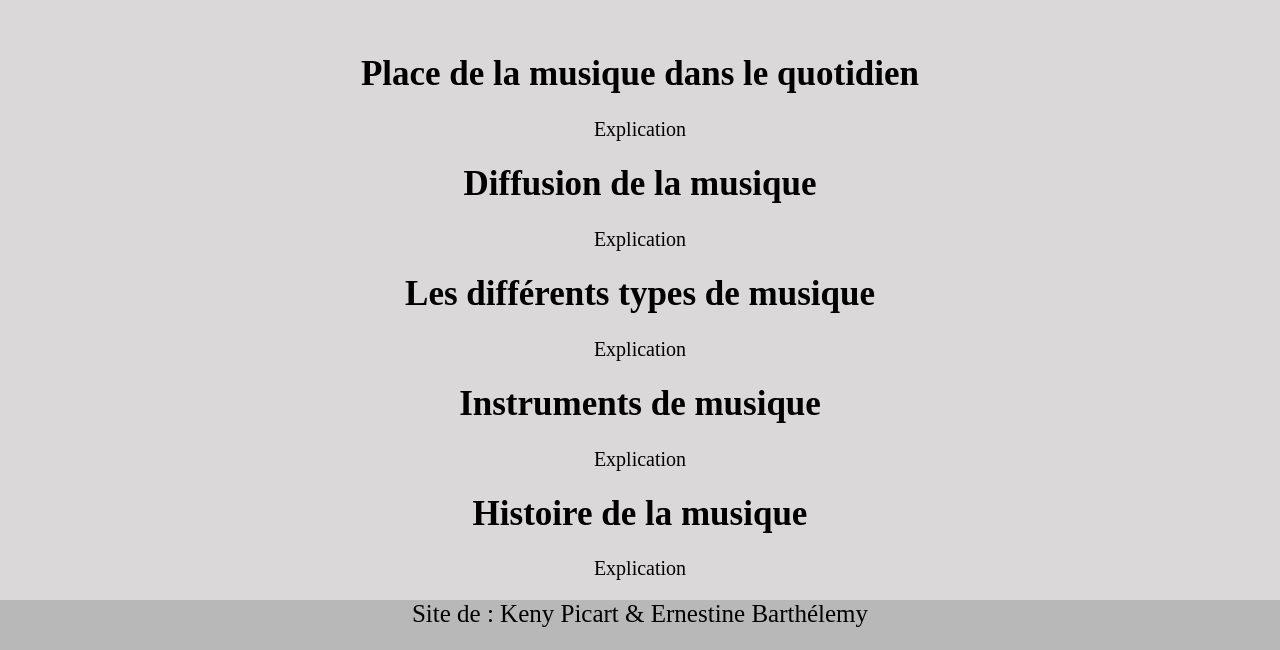
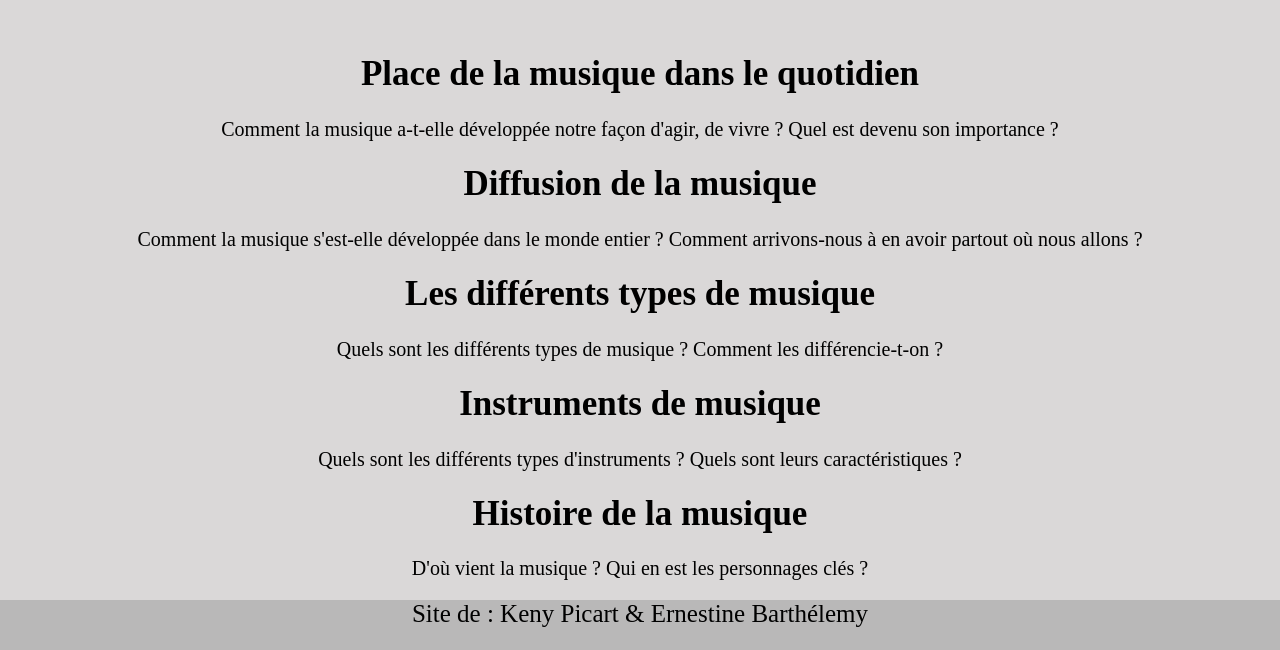
Before and after one commit to ernestine1709/site4tt, a plain HTML site: page site4tt/index.html in a window 1280 px wide. Shown: the part 799-1449 px from the top of the page. Drawn offline with Linux system fonts and the light colour scheme.

Commit message:
Avancement sur le texte

```diff
--- a/site4tt/index.html
+++ b/site4tt/index.html
@@ -24,15 +24,15 @@
     </div>
     <div>
         <h1>Place de la musique dans le quotidien</h1>
-        <p class="explication">Explication</p>
+        <p class="explication">Comment la musique a-t-elle développée notre façon d'agir, de vivre ? Quel est devenu son importance ?</p>
         <h1>Diffusion de la musique</h1>
-        <p class="explication">Explication</p>
+        <p class="explication">Comment la musique s'est-elle développée dans le monde entier ? Comment arrivons-nous à en avoir partout où nous allons ?</p>
         <h1>Les différents types de musique</h1>
-        <p class="explication">Explication</p>
+        <p class="explication">Quels sont les différents types de musique ? Comment les différencie-t-on ?</p>
         <h1>Instruments de musique</h1>
-        <p class="explication">Explication</p>
+        <p class="explication">Quels sont les différents types d'instruments ? Quels sont leurs caractéristiques ?</p>
         <h1>Histoire de la musique</h1>
-        <p class="explication">Explication</p>
+        <p class="explication">D'où vient la musique ? Qui en est les personnages clés ?</p>
     </div>
 
     <div class="signature">
```
Also changed, not shown: site4tt/place.html (+5 -1 lines).
